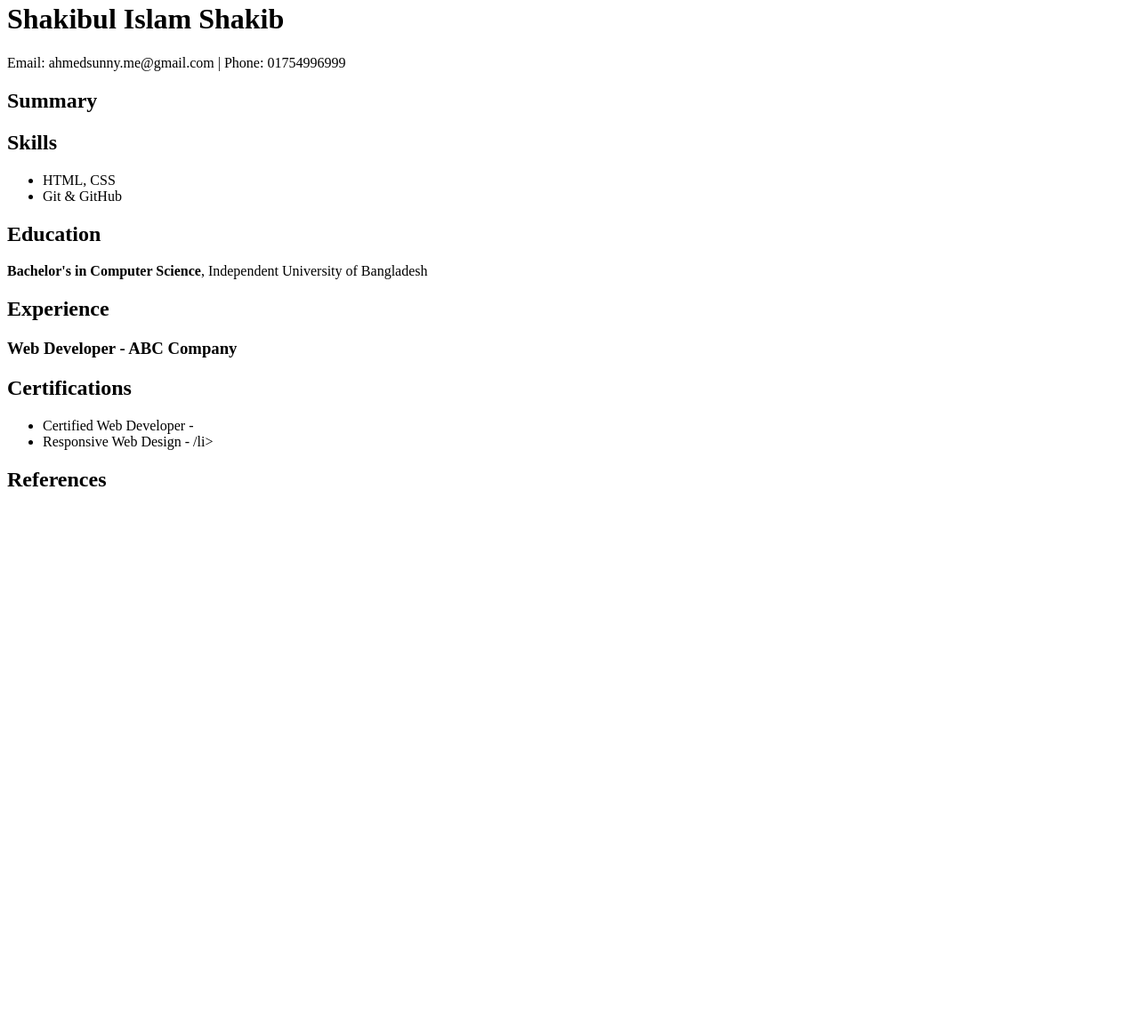
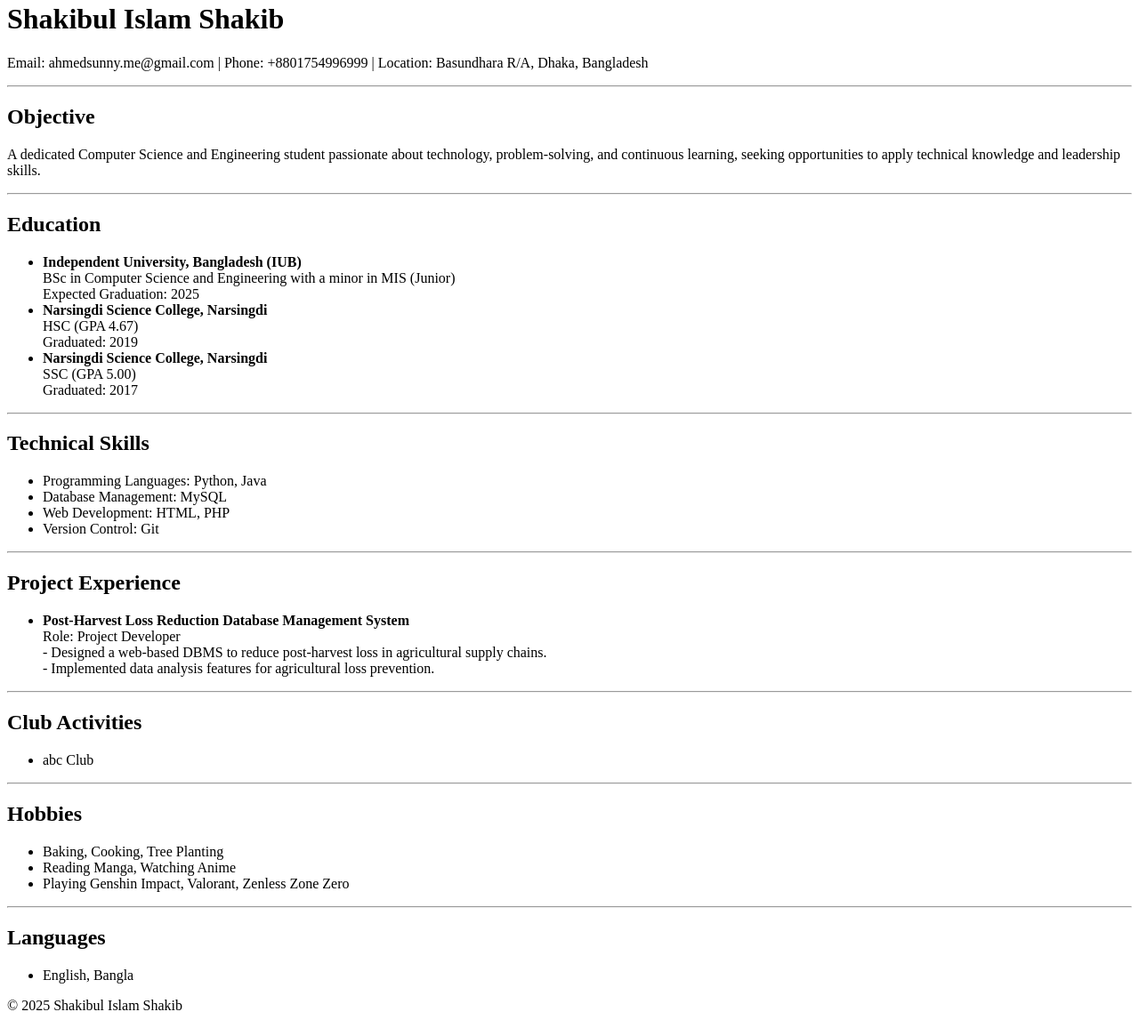
Before and after one commit to ahmedsunnyme/ahmedsunnyme.github.io, a plain HTML site: page index.html in a window 1280 px wide. Shown: the part 18-1174 px from the top of the page at 89% size. Before the commit the page ends 800 px from the top, so only its background shows below. Drawn offline with Linux system fonts and the light colour scheme.

Commit message:
Update index.html

```diff
--- a/index.html
+++ b/index.html
@@ -1,36 +1,103 @@
 <!DOCTYPE html>
-<html>
-    <title>
-        Welcome My Website
-    </title>
-    <body>
-        <h1>Shakibul Islam Shakib</h1>
-    <p>Email: ahmedsunny.me@gmail.com | Phone: 01754996999 </p>
+<html lang="en">
+<head>
+  <meta charset="UTF-8">
+  <meta name="viewport" content="width=device-width, initial-scale=1.0">
+  <title>CV - Shakibul Islam Shakib</title>
+</head>
+<body>
+  <header>
+    <h1>Shakibul Islam Shakib</h1>
+    <p>Email: ahmedsunny.me@gmail.com | Phone: +8801754996999 | Location: Basundhara R/A, Dhaka, Bangladesh</p>
+  </header>
 
-    <h2>Summary</h2>
-    <p></p>
+  <hr>
 
-    <h2>Skills</h2>
+  <section>
+    <h2>Objective</h2>
+    <p>A dedicated Computer Science and Engineering student passionate about technology, problem-solving, and continuous learning, seeking opportunities to apply technical knowledge and leadership skills.</p>
+  </section>
+
+  <hr>
+
+  <section>
+    <h2>Education</h2>
     <ul>
-        <li>HTML, CSS</li>
-        <li>Git & GitHub</li>
+      <li>
+        <strong>Independent University, Bangladesh (IUB)</strong><br>
+        BSc in Computer Science and Engineering with a minor in MIS (Junior) <br>
+        Expected Graduation: 2025
+      </li>
+      <li>
+        <strong>Narsingdi Science College, Narsingdi</strong><br>
+        HSC (GPA 4.67) <br>
+        Graduated: 2019
+      </li>
+      <li>
+        <strong>Narsingdi Science College, Narsingdi</strong><br>
+        SSC (GPA 5.00) <br>
+        Graduated: 2017
+      </li>
     </ul>
+  </section>
 
-    <h2>Education</h2>
-    <p><strong>Bachelor's in Computer Science</strong>, Independent University of Bangladesh</p>
+  <hr>
 
-    <h2>Experience</h2>
-    <h3>Web Developer - ABC Company</h3>
+  <section>
+    <h2>Technical Skills</h2>
+    <ul>
+      <li>Programming Languages: Python, Java</li>
+      <li>Database Management: MySQL</li>
+      <li>Web Development: HTML, PHP</li>
+      <li>Version Control: Git</li>
+    </ul>
+  </section>
 
+  <hr>
 
+  <section>
+    <h2>Project Experience</h2>
+    <ul>
+      <li>
+        <strong>Post-Harvest Loss Reduction Database Management System</strong> <br>
+        Role: Project Developer <br>
+        - Designed a web-based DBMS to reduce post-harvest loss in agricultural supply chains. <br>
+        - Implemented data analysis features for agricultural loss prevention.
+      </li>
+    </ul>
+  </section>
 
-    <h2>Certifications</h2>
+  <hr>
+
+  <section>
+    <h2>Club Activities</h2>
     <ul>
-        <li>Certified Web Developer - </li>
-        <li>Responsive Web Design - /li>
+      <li>abc Club</li>
     </ul>
+  </section>
 
-    <h2>References</h2>
-    <p></p>
-    </body>
+  <hr>
+
+  <section>
+    <h2>Hobbies</h2>
+    <ul>
+      <li>Baking, Cooking, Tree Planting</li>
+      <li>Reading Manga, Watching Anime</li>
+      <li>Playing Genshin Impact, Valorant, Zenless Zone Zero</li>
+    </ul>
+  </section>
+
+  <hr>
+
+  <section>
+    <h2>Languages</h2>
+    <ul>
+      <li>English, Bangla</li>
+    </ul>
+  </section>
+
+  <footer>
+    <p>© 2025 Shakibul Islam Shakib</p>
+  </footer>
+</body>
 </html>
```
